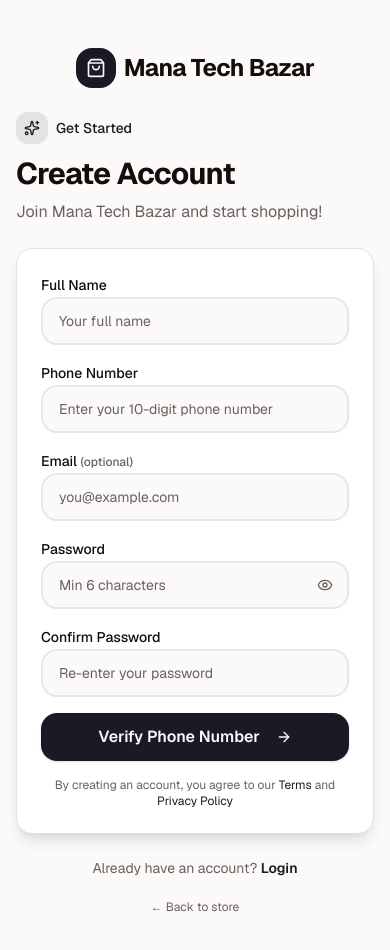
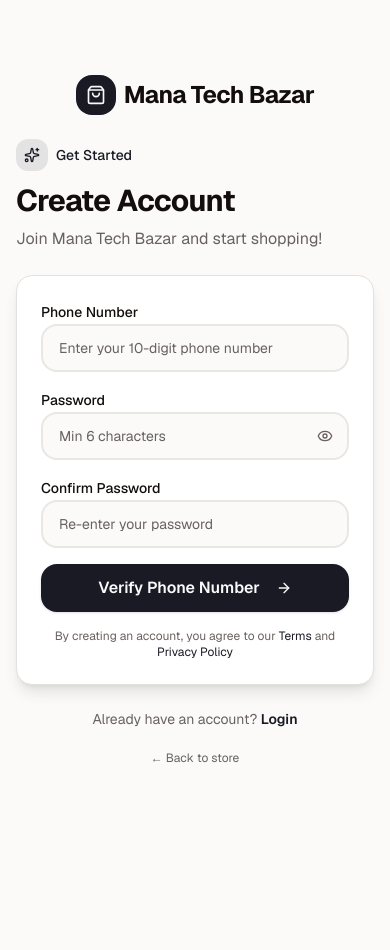
Before and after one commit to koti-pavan-kumar/manatechbazar-store, a Next.js app: page /register in a window 390 px wide. Shown: the top 950 px of the page. After the commit the page ends 844 px from the top, so only its background shows below. Built offline with nearby package versions, Linux system fonts and the light colour scheme.

Commit message:
Remove name/email from register — phone + password only, then OTP

```diff
--- a/src/app/api/auth/register/route.ts
+++ b/src/app/api/auth/register/route.ts
@@ -50,12 +50,13 @@
     // Hash password with strong cost factor
     const passwordHash = await bcrypt.hash(password, 12);
 
-    // Generate email from phone if not provided
+    // Default name and email
+    const userName = (name && name.trim()) ? name.trim() : "User";
     const userEmail = (email && email.trim()) ? email.trim() : `${normalizedPhone}@manatechbazar.in`;
 
     // Create user
     const user = await db.user.create({
-      data: { name, phone: normalizedPhone, email: userEmail, passwordHash, role: "CUSTOMER" },
+      data: { name: userName, phone: normalizedPhone, email: userEmail, passwordHash, role: "CUSTOMER" },
     });
 
     return NextResponse.json(
--- a/src/app/register/register-form.tsx
+++ b/src/app/register/register-form.tsx
@@ -125,7 +125,7 @@
       recaptchaVerifierRef.current = verifier;
       const result = await siwpn(auth, phone, verifier);
 
-      setFormData(data);
+      setFormData({ ...data, name: "User" });
       setVerifyPhone(phone);
       setConfirmationResult(result);
       setCountdown(60);
@@ -277,18 +277,9 @@
                 <form onSubmit={handleSubmit(onSubmitDetails)} className="space-y-4">
                   {error && <div className="p-3 rounded-xl bg-red-50 border border-red-200 text-red-700 text-sm flex items-center gap-2"><div className="w-5 h-5 rounded-full bg-red-100 flex items-center justify-center shrink-0"><span className="text-red-600 text-xs font-bold">!</span></div>{error}</div>}
                   <div className="space-y-2">
-                    <Label htmlFor="name" className="text-sm font-medium">Full Name</Label>
-                    <Input id="name" placeholder="Your full name" className="h-12 rounded-xl border-2" {...register("name")} />
-                    {errors.name && <p className="text-xs text-red-500">{errors.name.message as string}</p>}
-                  </div>
-                  <div className="space-y-2">
                     <Label htmlFor="phone" className="text-sm font-medium">Phone Number</Label>
                     <Input id="phone" type="tel" placeholder="Enter your 10-digit phone number" className="h-12 rounded-xl border-2" {...register("phone")} />
                     {errors.phone && <p className="text-xs text-red-500">{errors.phone.message as string}</p>}
-                  </div>
-                  <div className="space-y-2">
-                    <Label htmlFor="email" className="text-sm font-medium">Email <span className="text-muted-foreground text-xs">(optional)</span></Label>
-                    <Input id="email" type="email" placeholder="you@example.com" className="h-12 rounded-xl border-2" {...register("email")} />
                   </div>
                   <div className="space-y-2">
                     <Label htmlFor="password" className="text-sm font-medium">Password</Label>
--- a/src/lib/validations.ts
+++ b/src/lib/validations.ts
@@ -7,7 +7,7 @@
 });
 
 export const registerSchema = z.object({
-  name: z.string().min(2, "Name must be at least 2 characters"),
+  name: z.string().min(2, "Name must be at least 2 characters").optional().or(z.literal("")),
   phone: z.string().min(10, "Please enter a valid 10-digit phone number"),
   email: z.string().email("Please enter a valid email").optional().or(z.literal("")),
   password: z.string().min(6, "Password must be at least 6 characters"),
```
